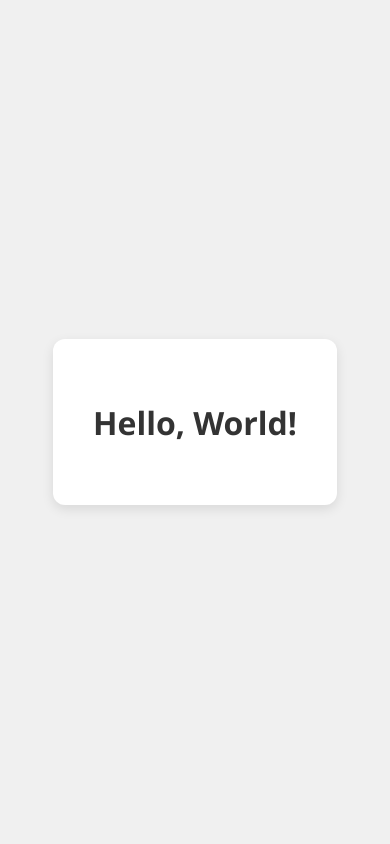
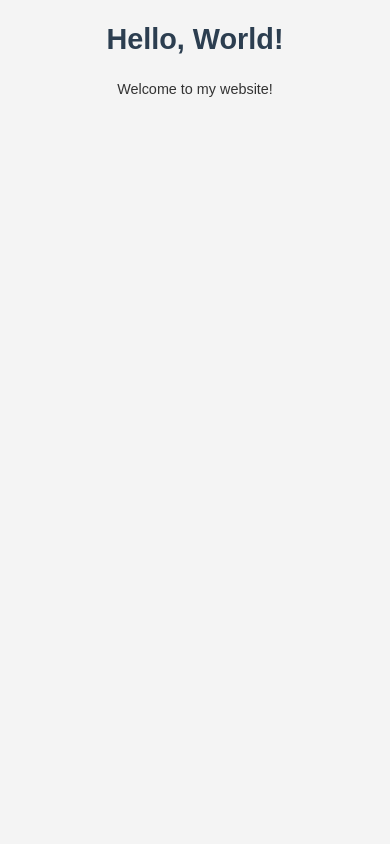
Before and after one commit to ragulg06/hello-world, a Flask app: page / in a window 390 px wide. Run offline with Flask 3, Linux system fonts and the light colour scheme.

Commit message:
Thrid Commit

```diff
--- a/app.py
+++ b/app.py
@@ -7,4 +7,4 @@ def home():
     return render_template('home.html')
 
 if __name__ == '__main__':
-    app.run(host='0.0.0.0', port=5000)
+    app.run(debug=True)
--- a/static/style.css
+++ b/static/style.css
@@ -1,21 +1,61 @@
+/* Base styles */
+* {
+    margin: 0;
+    padding: 0;
+    box-sizing: border-box;
+}
+
 body {
-    background-color: #f0f0f0;
-    font-family: 'Segoe UI', Tahoma, Geneva, Verdana, sans-serif;
-    display: flex;
-    justify-content: center;
-    align-items: center;
-    height: 100vh;
-    margin: 0;
+    font-family: 'Arial', sans-serif;
+    line-height: 1.6;
+    background-color: #f4f4f4;
+    color: #333;
 }
 
 .container {
+    width: 90%;
+    max-width: 1200px;
+    margin: 0 auto;
+    padding: 2rem;
     text-align: center;
-    background-color: white;
-    padding: 40px;
-    border-radius: 12px;
-    box-shadow: 0 4px 12px rgba(0, 0, 0, 0.1);
 }
 
 h1 {
-    color: #333;
+    font-size: 2.5rem;
+    margin-bottom: 1rem;
+    color: #2c3e50;
 }
+
+p {
+    font-size: 1.2rem;
+    margin-bottom: 1.5rem;
+}
+
+/* Media Queries for Responsive Design */
+@media screen and (max-width: 768px) {
+    .container {
+        padding: 1.5rem;
+    }
+
+    h1 {
+        font-size: 2rem;
+    }
+
+    p {
+        font-size: 1rem;
+    }
+}
+
+@media screen and (max-width: 480px) {
+    .container {
+        padding: 1rem;
+    }
+
+    h1 {
+        font-size: 1.8rem;
+    }
+
+    p {
+        font-size: 0.9rem;
+    }
+}
--- a/templates/home.html
+++ b/templates/home.html
@@ -2,12 +2,14 @@
 <html lang="en">
 <head>
     <meta charset="UTF-8">
+    <meta name="viewport" content="width=device-width, initial-scale=1.0">
     <title>Hello World</title>
-    <link rel="stylesheet" href="style.css">
+    <link rel="stylesheet" href="{{ url_for('static', filename='style.css') }}">
 </head>
 <body>
     <div class="container">
         <h1>Hello, World!</h1>
+        <p>Welcome to my website!</p>
     </div>
 </body>
 </html>
```
Also changed, not shown: README.md.
